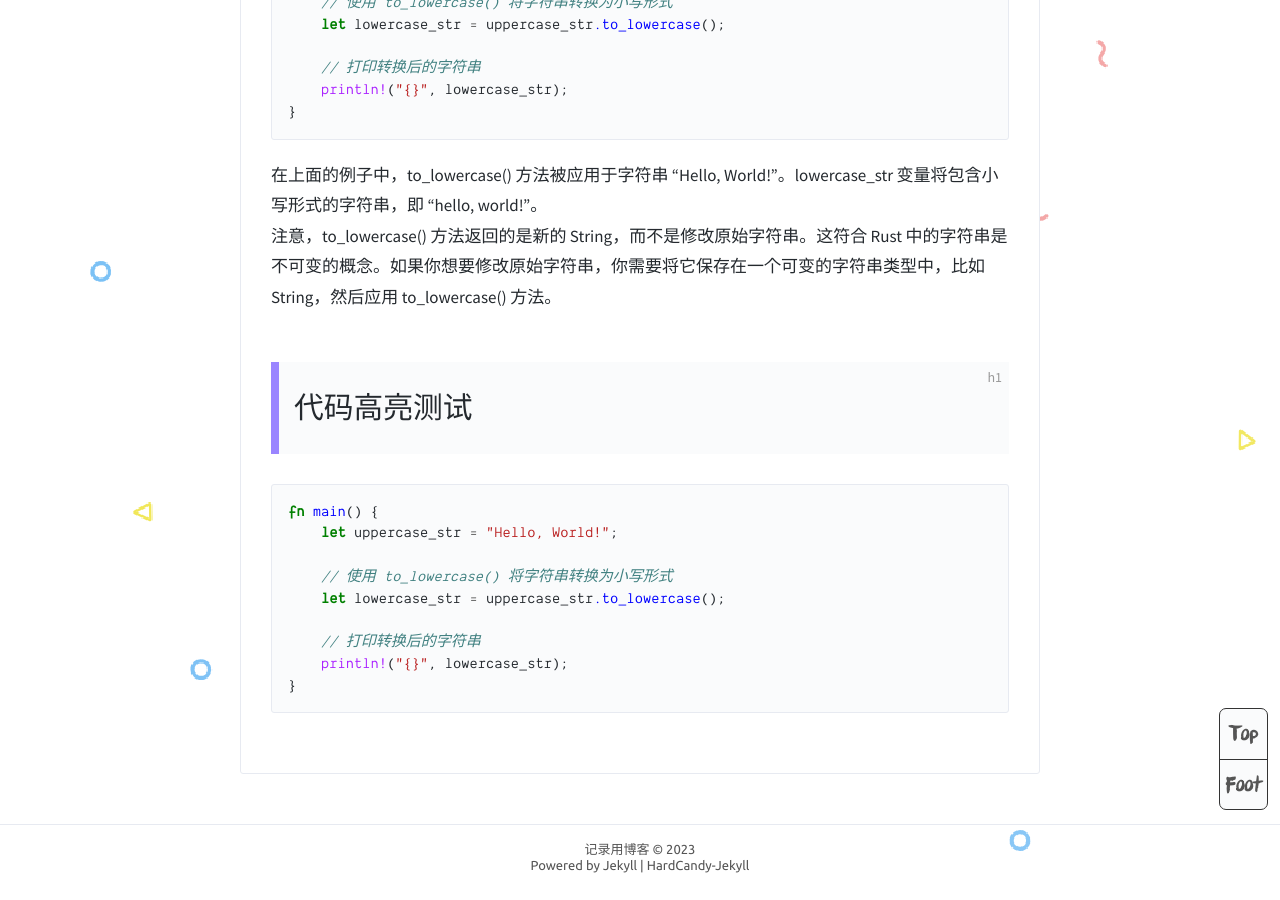
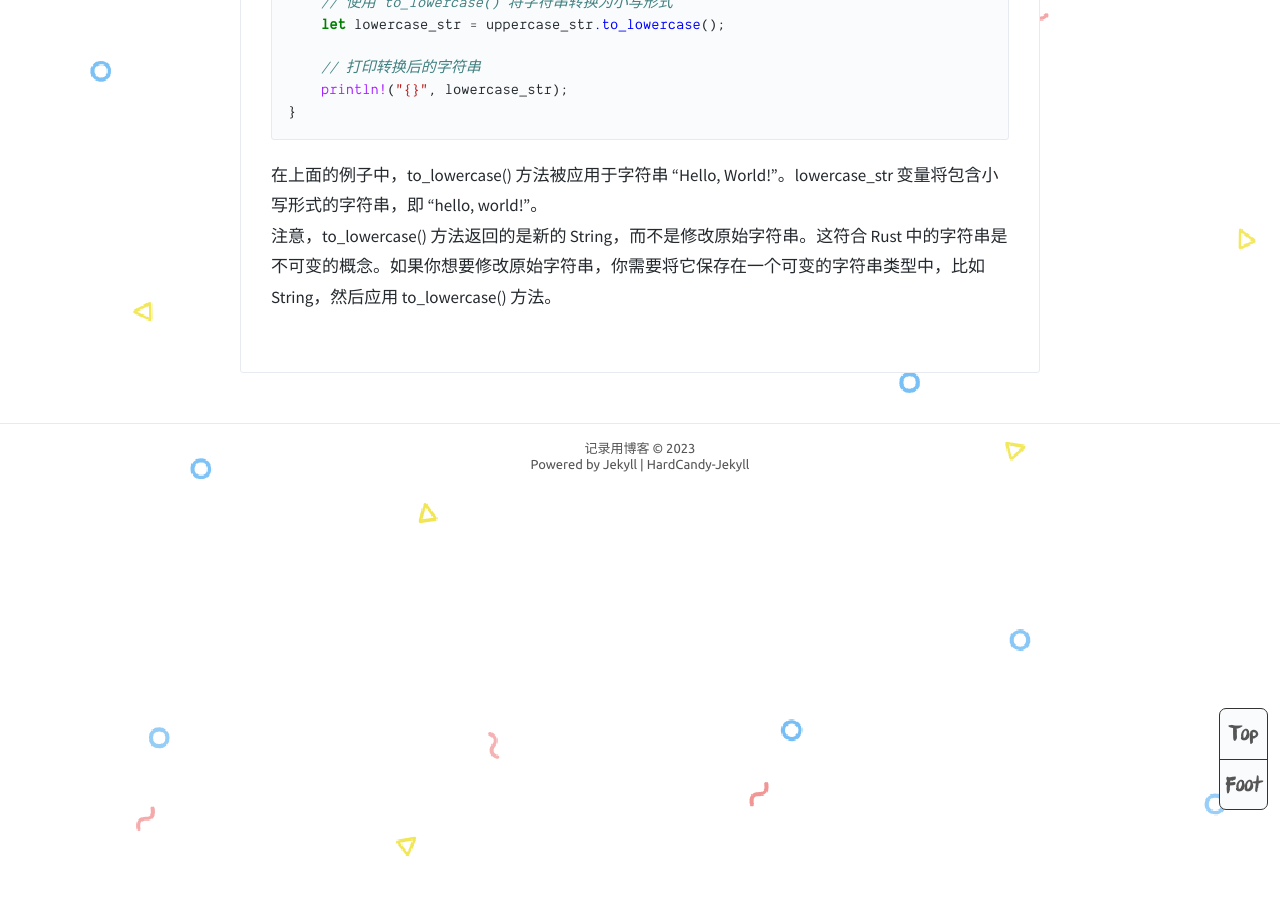
Before and after one commit to 1325927765/1325927765.github.io, a Jekyll site: the page built from _posts/2023-11-26-RUST函数记录.md, in a window 1280 px wide and 900 px high, scrolled down 1918 px. Built offline with Jekyll 4.4.1, drawn with Linux system fonts in a browser that asks for light colours.

Commit message:
modified:   "_posts/2023-11-26-RUST\345\207\275\346\225\260\350\256\260\345\275\225.md" 	new file:   "_posts/2023-11-27-RUST\351\224\231\350\257\257\350\276\223\345\207\272\351\207\215\345\256\232\345\220\221.md"

````diff
--- a/_posts/2023-11-26-RUST函数记录.md
+++ b/_posts/2023-11-26-RUST函数记录.md
@@ -58,17 +58,3 @@ fn main() {
 
 在上面的例子中，to_lowercase() 方法被应用于字符串 "Hello, World!"。lowercase_str 变量将包含小写形式的字符串，即 "hello, world!"。
 注意，to_lowercase() 方法返回的是新的 String，而不是修改原始字符串。这符合 Rust 中的字符串是不可变的概念。如果你想要修改原始字符串，你需要将它保存在一个可变的字符串类型中，比如 String，然后应用 to_lowercase() 方法。
-
-# 代码高亮测试
-
-```rust
-fn main() {
-    let uppercase_str = "Hello, World!";
-
-    // 使用 to_lowercase() 将字符串转换为小写形式
-    let lowercase_str = uppercase_str.to_lowercase();
-
-    // 打印转换后的字符串
-    println!("{}", lowercase_str);
-}
-```
````
Also changed, not shown: other parts of _posts/2023-11-26-RUST函数记录.md (+1 -1 lines), _posts/2023-11-27-RUST错误输出重定向.md (added, +13 -0 lines).
